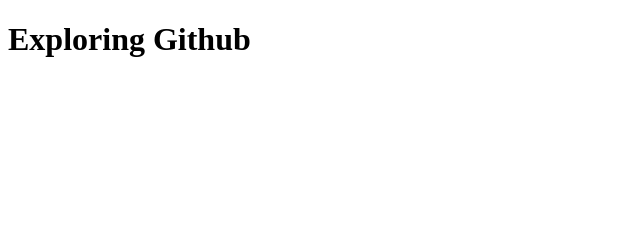
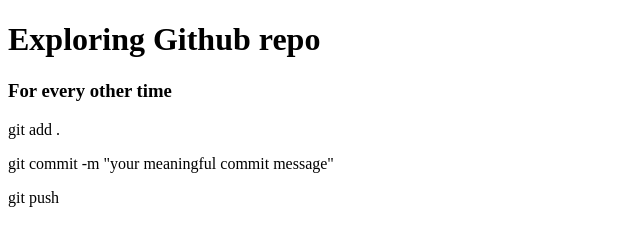
Before and after one commit to kausar-blog/Module_3_Learn_Github, a plain HTML site: page index.html in a window 1280 px wide. Shown: the whole page, without its empty margins (0-640 px from the left). Drawn offline with Linux system fonts and the light colour scheme.

Commit message:
third comment

```diff
--- a/index.html
+++ b/index.html
@@ -6,6 +6,13 @@
     <title>Exploring Github</title>
 </head>
 <body>
-    <h1>Exploring Github</h1>
+    <h1>Exploring Github repo</h1>
+
+    <div class="">
+        <h3>For every other time</h3>
+        <p>git add . </p>
+        <p>git commit -m "your meaningful commit message"</p>
+        <p>git push</p>
+    </div>
 </body>
 </html>
```
